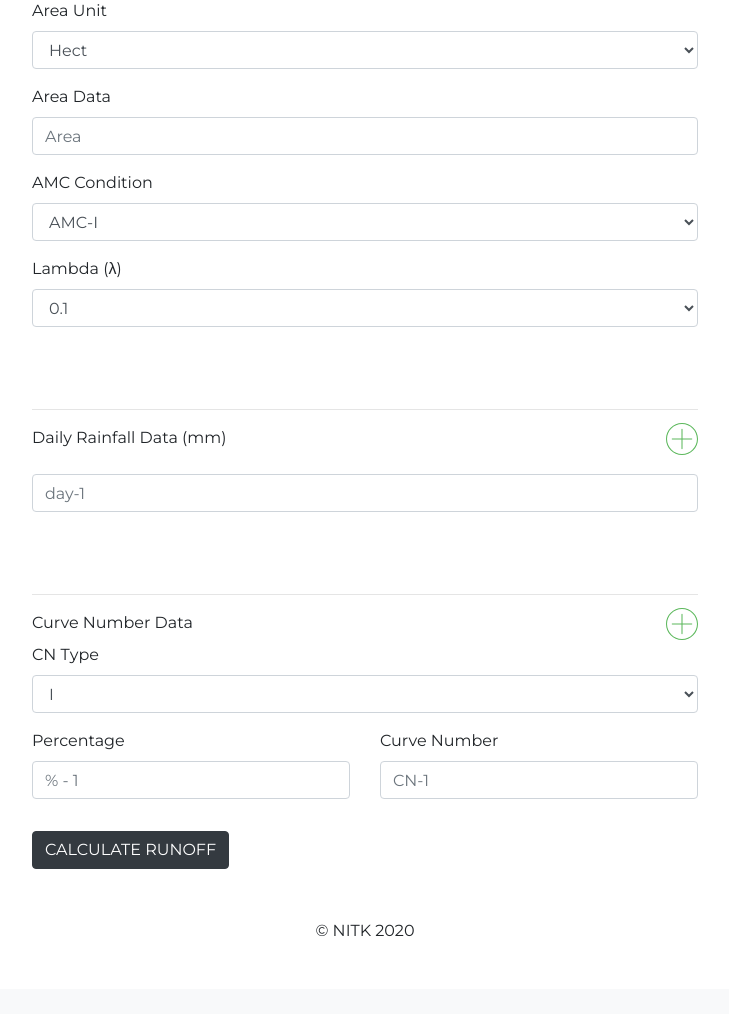
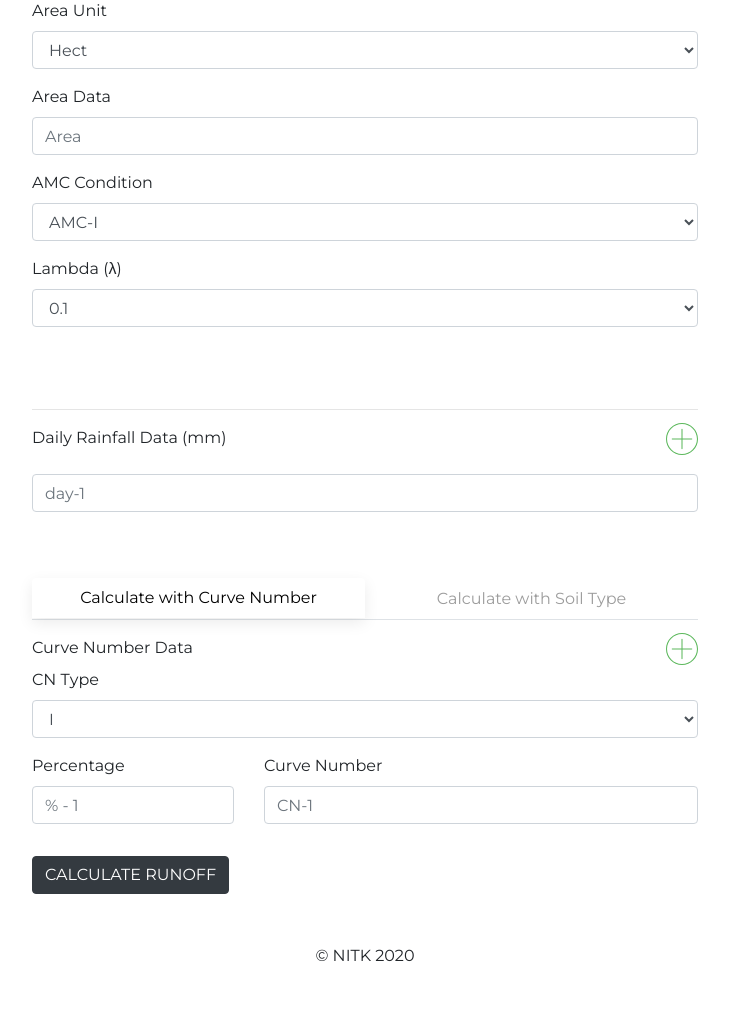
Before and after one commit to gaurav-chaurasia/Estimate-Runoff, a PHP site: page / in a window 1280 px wide. Shown: the part 444-1458 px from the top of the page, without its empty margins (275-1004 px from the left). Before the commit the page ends 1380 px from the top, so only its background shows below. Run offline with PHP 8.4, Linux system fonts and the light colour scheme.

Commit message:
add soil type temp

```diff
--- a/css/style.css
+++ b/css/style.css
@@ -149,3 +149,22 @@ table {
         font-size: 2.5rem;
     }
 }
+
+#myTab {
+    background: none;
+}
+
+#myTab li {
+    width: 50%;
+}
+
+#myTab li * {
+    color: #9c9c9c;
+}
+
+#myTab li .active {
+    color: #000000;
+    box-shadow: 0 5px 15px 0 rgba(0,0,0,0.08);
+    border: none;
+    transition: 0.25s;
+}
--- a/index.html
+++ b/index.html
@@ -175,8 +175,41 @@
           </div>
 
           <div class="seperator"></div>
-          <hr />
-          <div class="form-group">
+
+          <ul class="nav nav-tabs" id="myTab" role="tablist">
+            <li class="nav-item" role="presentation">
+              <a
+                class="nav-link active"
+                id="home-tab"
+                data-toggle="tab"
+                href="#home"
+                role="tab"
+                aria-controls="home"
+                aria-selected="true"
+                >Calculate with Curve Number</a
+              >
+            </li>
+            <li class="nav-item" role="presentation">
+              <a
+                class="nav-link"
+                id="profile-tab"
+                data-toggle="tab"
+                href="#profile"
+                role="tab"
+                aria-controls="profile"
+                aria-selected="false"
+                >Calculate with Soil Type</a
+              >
+            </li>
+          </ul>
+          <div class="tab-content" id="myTabContent">
+            <div
+              class="tab-pane fade show active"
+              id="home"
+              role="tabpanel"
+              aria-labelledby="home-tab"
+            >
+              <div class="form-group my-3">
                 <div class="input_cn_wrap">
                   <label for="CN">Curve Number Data</label>
                   <button class="add_cn_button my-3">
@@ -212,7 +245,7 @@
                     </select>
                   </div>
                   <div class="row">
-                <div class="col-6">
+                    <div class="col-4">
                       <label for="contribution">Percentage</label>
                       <input
                         class="form-control cn-p mb-3"
@@ -221,7 +254,7 @@
                         name="contribution[]"
                       />
                     </div>
-                <div class="col-6">
+                    <div class="col-8">
                       <label for="cn">Curve Number</label>
                       <input
                         class="form-control cn-v mb-3"
@@ -233,6 +266,17 @@
                   </div>
                 </div>
               </div>
+            </div>
+            <div
+              class="tab-pane fade"
+              id="profile"
+              role="tabpanel"
+              aria-labelledby="profile-tab"
+            >
+              ghand
+            </div>
+          </div>
+
           <button class="btn btn-dark calculate">Calculate Runoff</button>
         </form>
       </div>
```
Lines whose indentation alone changed are shown as unchanged.
